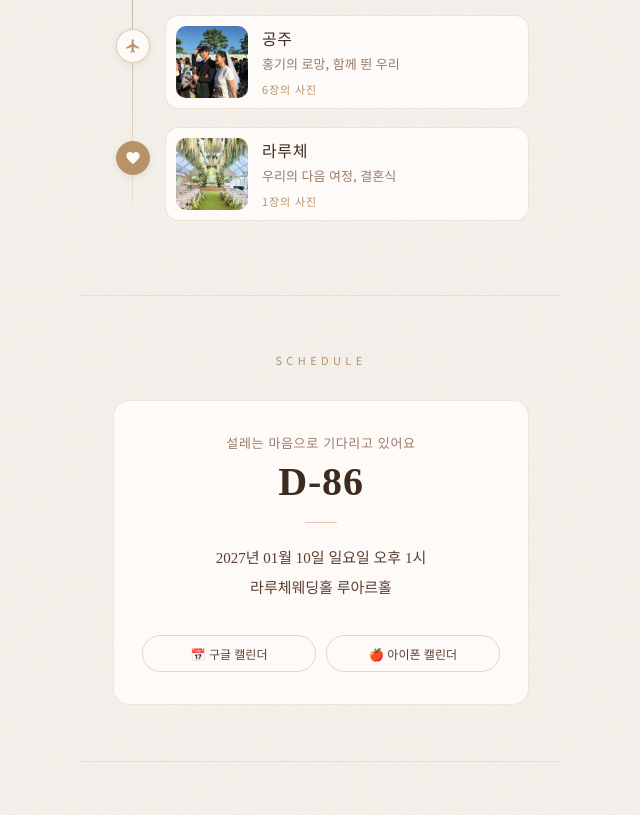
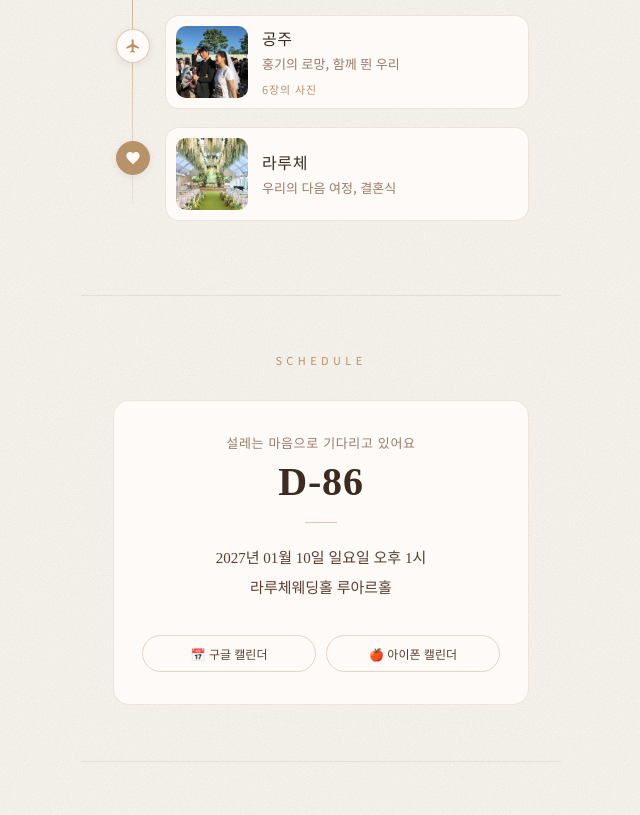
Before and after one commit to seri-ji/segi-wedding-invitation, a plain HTML site: page index.html in a window 1280 px wide. Shown: the part 2381-3196 px from the top of the page, without its empty margins (319-959 px from the left). Drawn offline with Linux system fonts and the light colour scheme; a web font is replaced by a local one.

Commit message:
라루체: 썸네일만 표시하고 클릭 시 아무 동작 없게 변경
Co-Authored-By: Claude Sonnet 5.5 <noreply@anthropic.com>
Claude-Session: https://claude.ai/code/session_015zfFKVGWZrzg7AMFqCQQAG

```diff
--- a/index.html
+++ b/index.html
@@ -384,6 +384,13 @@
   .journey-stop.open .journey-card {
     border-color: rgba(184, 147, 106, 0.5);
     box-shadow: 0 6px 18px rgba(61, 43, 31, 0.06);
+  }
+
+  .journey-card.is-static,
+  .journey-card.is-static:hover {
+    cursor: default;
+    border-color: rgba(184, 147, 106, 0.22);
+    box-shadow: none;
   }
 
   .journey-thumb {
@@ -1916,11 +1923,11 @@ https://drive.google.com/file/d/1Daj9wrFQQIS8VVmTjlX76xfudfQUjoFh/view?usp=shari
       const photos = imagesForPlace(place.id);
       const cover = coverSrc(photos[place.thumb || 0]);
       const isLast = pi === GALLERY_PLACES.length - 1;
+      const isStatic = place.id === 'laluce'; // 썸네일만 표시, 클릭해도 아무 동작 없음
       const count = t('journeyPhotos').replace('{n}', String(photos.length));
       const items = photos.map((img, i) => {
         const src = coverSrc(img);
-        const clickAttr = place.id === 'laluce' ? '' : ` onclick="event.stopPropagation(); openLightbox('${place.id}', ${i})"`;
-        return `<div class="gallery-item"${clickAttr}>
+        return `<div class="gallery-item" onclick="event.stopPropagation(); openLightbox('${place.id}', ${i})">
           <img src="${src}" alt="${img.alt || t('galleryAlt') + ' ' + (i + 1)}" loading="${pi === 0 ? 'eager' : 'lazy'}"${pi === 0 ? ' fetchpriority="low"' : ''}>
         </div>`;
       }).join('');
@@ -1929,7 +1936,15 @@ https://drive.google.com/file/d/1Daj9wrFQQIS8VVmTjlX76xfudfQUjoFh/view?usp=shari
         <div class="journey-rail">
           <span class="journey-marker${isLast ? ' is-destination' : ''}">${isLast ? HEART_ICON : PLANE_ICON}</span>
         </div>
-        <button class="journey-card" type="button" onclick="toggleJourney('${place.id}')">
+        ${isStatic
+          ? `<div class="journey-card is-static">
+          <div class="journey-thumb">${cover ? `<img src="${cover}" alt="">` : ''}</div>
+          <div class="journey-meta">
+            <p class="journey-city">${place.name[currentLang] || place.name.ko}</p>
+            <p class="journey-sub">${place.sub[currentLang] || place.sub.ko}</p>
+          </div>
+        </div>`
+          : `<button class="journey-card" type="button" onclick="toggleJourney('${place.id}')">
           <div class="journey-thumb">${cover ? `<img src="${cover}" alt="">` : ''}</div>
           <div class="journey-meta">
             <p class="journey-city">${place.name[currentLang] || place.name.ko}</p>
@@ -1937,7 +1952,7 @@ https://drive.google.com/file/d/1Daj9wrFQQIS8VVmTjlX76xfudfQUjoFh/view?usp=shari
             <p class="journey-count">${count}</p>
           </div>
         </button>
-        <div class="journey-photos">${items}</div>
+        <div class="journey-photos">${items}</div>`}
       </article>`;
     }).join('');
   }
```
Also changed, not shown: wedding-invitation.html (+19 -4 lines).
